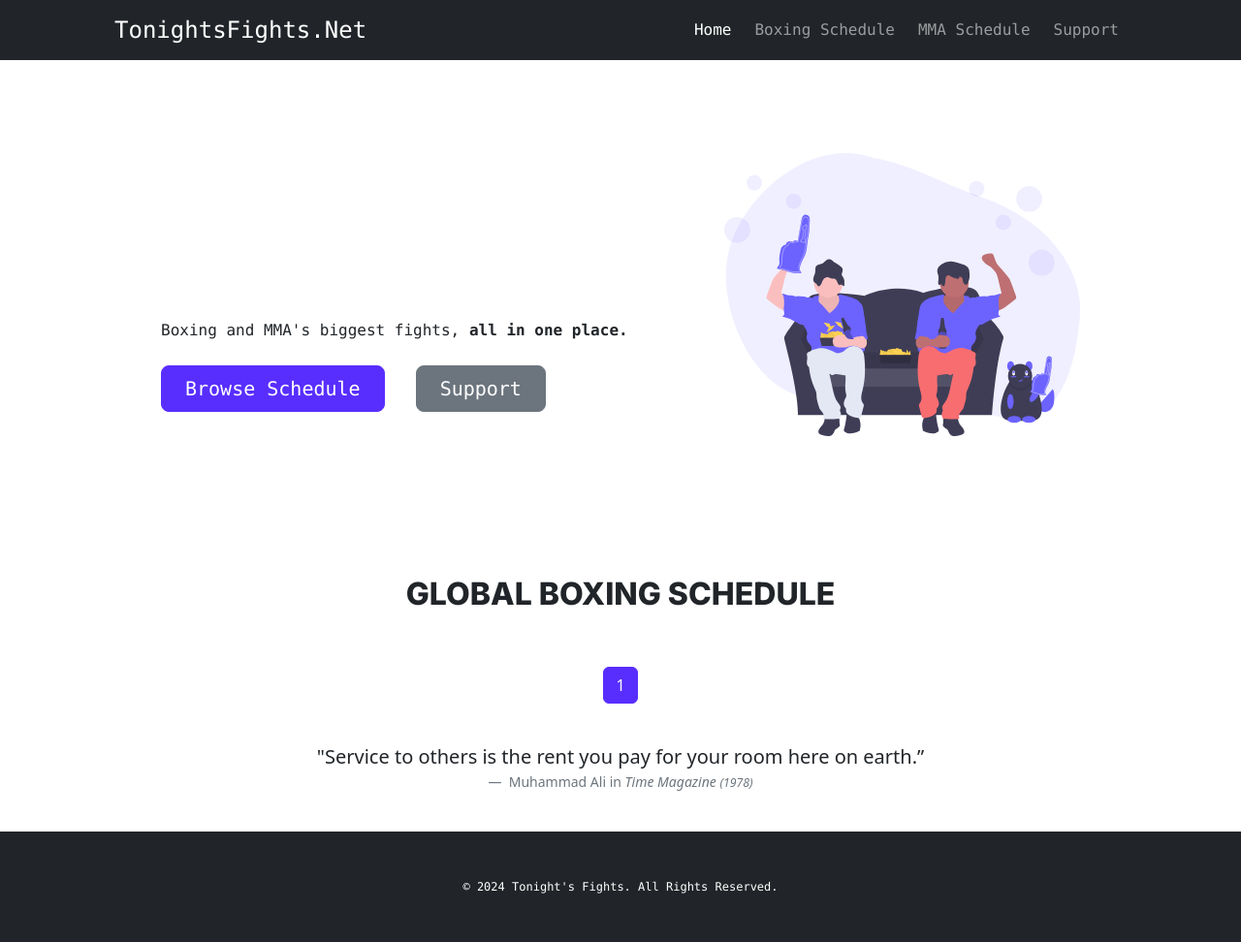
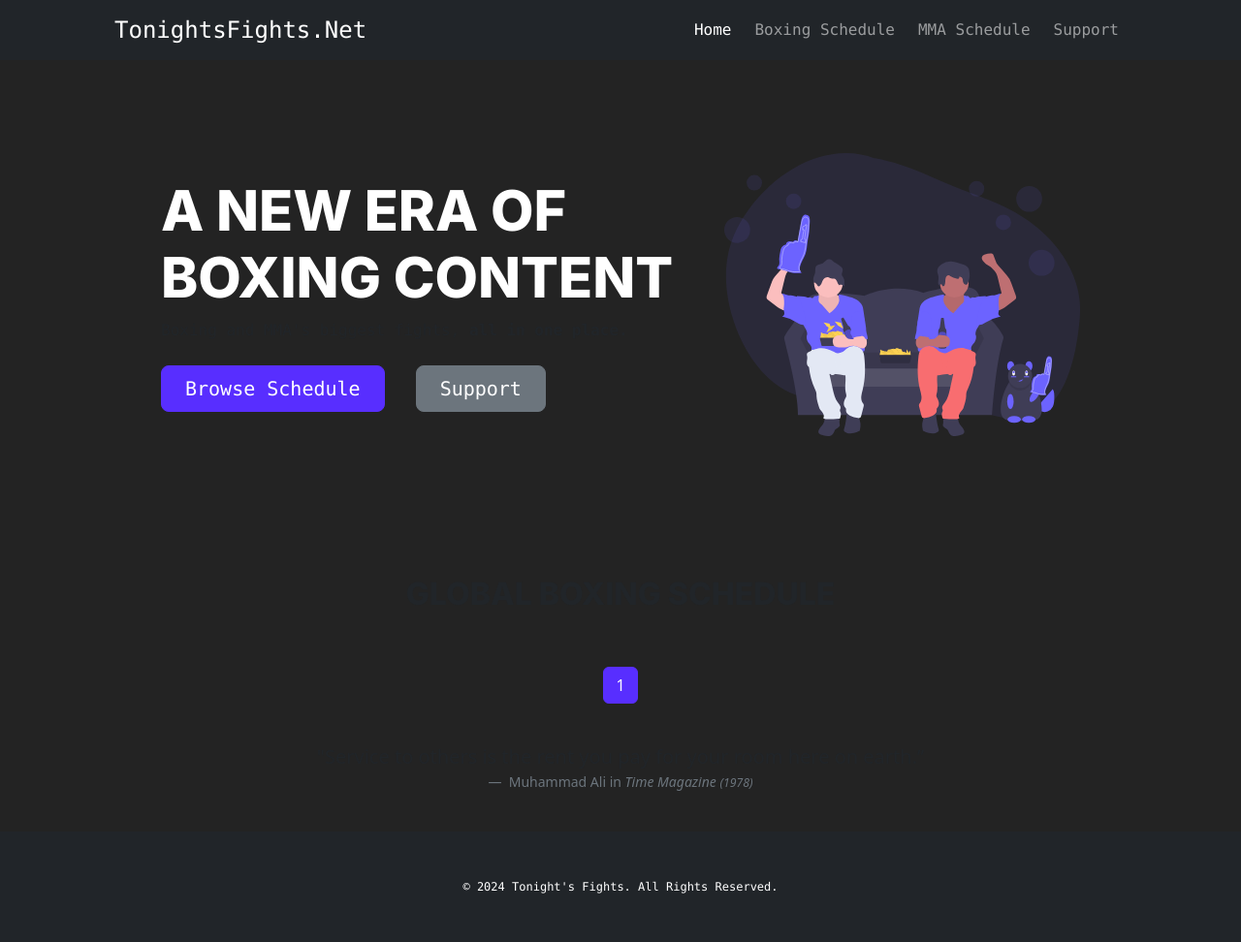
Before and after one commit to jos2ph/tonights-fights, a Flask app: page / in a window 1280 px wide. Shown: the whole page at 97% size. Run offline with Flask 3, Linux system fonts and the light colour scheme; data that the repository does not hold is empty; some libraries are stand-ins or nearby versions.

Commit message:
Styling Adjustment- Background Color

```diff
--- a/templates/base.html
+++ b/templates/base.html
@@ -29,7 +29,7 @@
       }
     </style>
   </head>
-  <body class="d-flex flex-column h-100">
+  <body class="d-flex flex-column h-100" style="background-color: #232323">
     <!-- Responsive Navbar-->
     <nav
       class="navbar navbar-expand-lg navbar-dark bg-dark"
```
